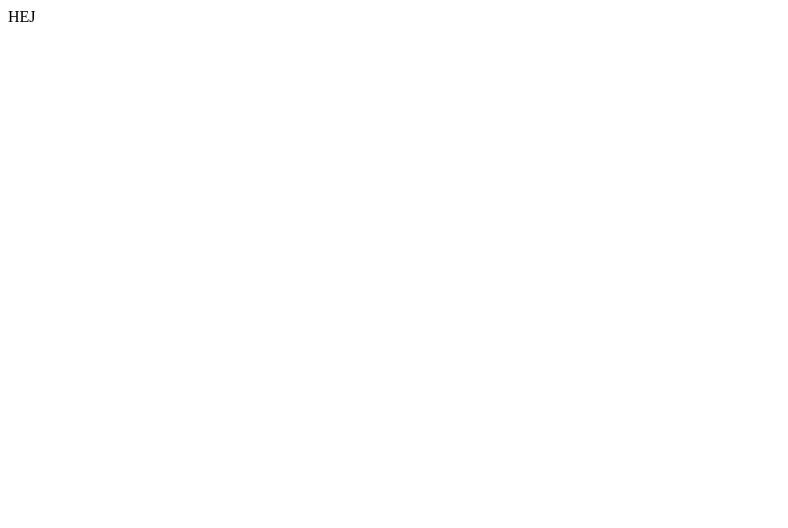
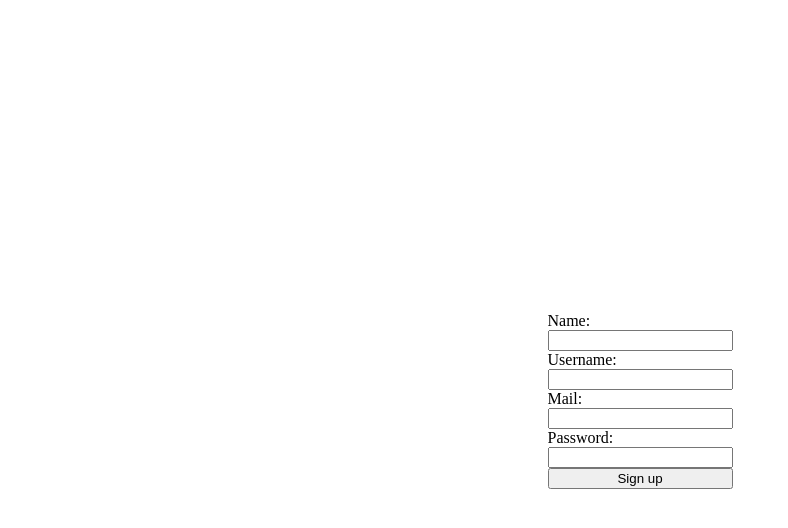
Before and after one commit to Libo99/MERN, a React (Create React App) app in the folder client/: page / in a window 1280 px wide. Shown: the top 528 px of the page, without its empty margins (0-788 px from the left). Built offline with nearby package versions, Linux system fonts and the light colour scheme.

Commit message:
made a signup form

```diff
--- a/client/src/App.js
+++ b/client/src/App.js
@@ -1,9 +1,10 @@
 import React from 'react';
+import SignUp from './Components/SignUp';
 
 function App() {
   return (
     <div className="App">
-      HEJ
+      <SignUp/>
     </div>
   );
 }
--- /dev/null
+++ b/client/src/Components/SignUp.js
@@ -0,0 +1,28 @@
+import React from 'react';
+import '../SignUp.css'
+
+
+
+const SignUp = () => {
+    return(
+        <div className="signup-container">
+            <form className="signup">
+                <label htmlFor="name">Name:</label>
+                <input onChange={e => e.target.value} type="text" id="name" name="name" required="required"/>
+
+                <label htmlFor="username">Username:</label>
+                <input onChange={e => e.target.value} type="text" id="username" name="username" required="required"/>
+
+                <label htmlFor="mail">Mail:</label>
+                <input onChange={e => e.target.value} type="email" id="mail" name="mail" required="required"/>
+
+                <label htmlFor="password">Password:</label>
+                <input onChange={e => e.target.value} type="password" id="password" name="password" required="required"/>
+                <button type="submit">Sign up</button>
+            </form>
+        </div>
+    );
+};
+
+
+export default SignUp;
--- /dev/null
+++ b/client/src/SignUp.css
@@ -0,0 +1,16 @@
+body{
+    margin: 0;
+    padding: 0;
+}
+
+.signup-container{
+    display: flex;
+    align-items: center;
+    justify-content: center;
+    height: 100vh;
+}
+form{
+    display: flex;
+    flex-direction: column;
+    margin: 0 auto;
+}
```
